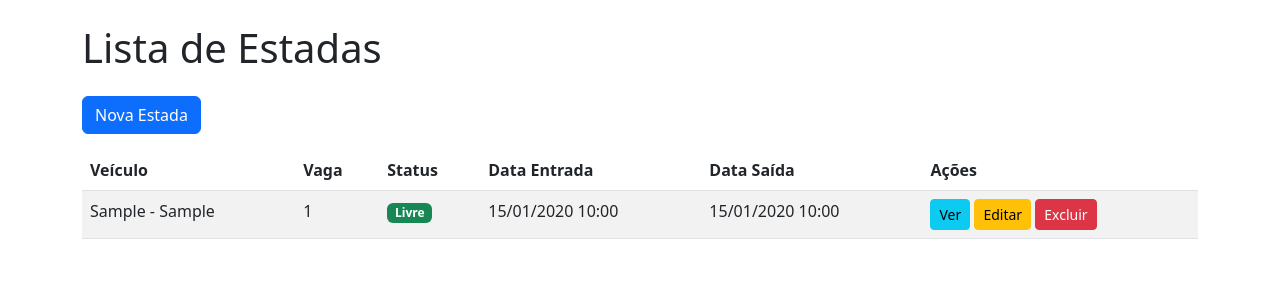
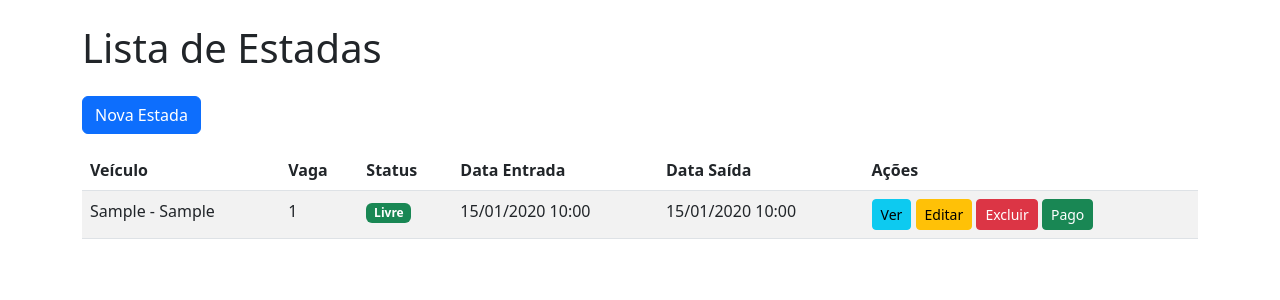
Before and after one commit to miguelcalisto/Projeto-integrador, a Django app: page /estada/ in a window 1280 px wide. Shown: the part 56-356 px from the top of the page. Run offline with Django 5.2, Linux system fonts and the light colour scheme; a user stored in the database is signed in; tables that the repository leaves empty hold one stand-in row (values such as "Sample post").

Commit message:
confirmar pagamento

```diff
--- a/estada/models.py
+++ b/estada/models.py
@@ -39,9 +39,11 @@ class Estada(models.Model):
 
     # Campos calculados
     tempo_total = models.DurationField(null=True, blank=True)
+    pago = models.BooleanField(default=False)
 
     def __str__(self):
-        return f"Estada do veículo {self.veiculo} na vaga {self.vaga}"
+        status_pagamento = "Pago" if self.pago else "Pendente"
+        return f"Estada do veículo {self.veiculo} na vaga {self.vaga} - Situação: {status_pagamento}"
 
 
     # para marcar como livre vai da erro no update de estadaa
--- a/estada/templates/listar-estada.html
+++ b/estada/templates/listar-estada.html
@@ -56,6 +56,16 @@
                     <a href="{% url 'estada:detalhe-estada' estada.pk %}" class="btn btn-sm btn-info">Ver</a>
                     <a href="{% url 'estada:editar-estada' estada.pk %}" class="btn btn-sm btn-warning">Editar</a>
                     <a href="{% url 'estada:deletar-estada' estada.pk %}" class="btn btn-sm btn-danger">Excluir</a>
+                    <a href="{% url 'estada:confirmar-pagamento' estada.pk %}"
+                        class="btn btn-sm btn-success"
+                        {% if estada.pago %}disabled{% endif %}>
+                        {% if estada.pago %}
+                        Pago
+                        {% else %}
+                        Confirmar Pagamento
+                        {% endif %}
+                    </a>
+
                 </td>
             </tr>
         {% empty %}
--- a/estada/urls.py
+++ b/estada/urls.py
@@ -4,7 +4,7 @@ from .views import (
     EstadaDetailView,
     EstadaCreateView,
     EstadaUpdateView,
-    EstadaDeleteView,
+    EstadaDeleteView, confirmar_pagamento,
 )
 
 app_name = 'estada'  # Namespace para o app
@@ -15,4 +15,5 @@ urlpatterns = [
     path('criar/', EstadaCreateView.as_view(), name='criar-estada'),
     path('editar/<int:pk>/', EstadaUpdateView.as_view(), name='editar-estada'),
     path('deletar/<int:pk>/', EstadaDeleteView.as_view(), name='deletar-estada'),
+    path('<int:pk>/confirmar-pagamento/', confirmar_pagamento, name='confirmar-pagamento'),
 ]
--- a/estada/views.py
+++ b/estada/views.py
@@ -1,5 +1,6 @@
 from django.contrib.auth.decorators import login_required
 from django.contrib.auth.mixins import LoginRequiredMixin
+from django.shortcuts import get_object_or_404, redirect
 from django.urls import reverse_lazy
 from django.views.generic import ListView, DetailView, CreateView, UpdateView, DeleteView
 from .models import Estada
@@ -72,3 +73,12 @@ class EstadaDeleteView(LoginRequiredMixin,DeleteView):
         response = super().delete(request, *args, **kwargs)
         print(f'Estada {self.object.pk} deletada com sucesso.')
         return response
+
+
+
+@login_required(login_url='login')
+def confirmar_pagamento(request, pk):
+    estada = get_object_or_404(Estada, pk=pk)
+    estada.pago = True
+    estada.save()
+    return redirect('estada:lista-estadas')  # Ou ajuste o nome se for diferente
```
Also changed, not shown: estada/forms.py (+16 -1 lines), estada/migrations/0003_estada_pago.py (added).
